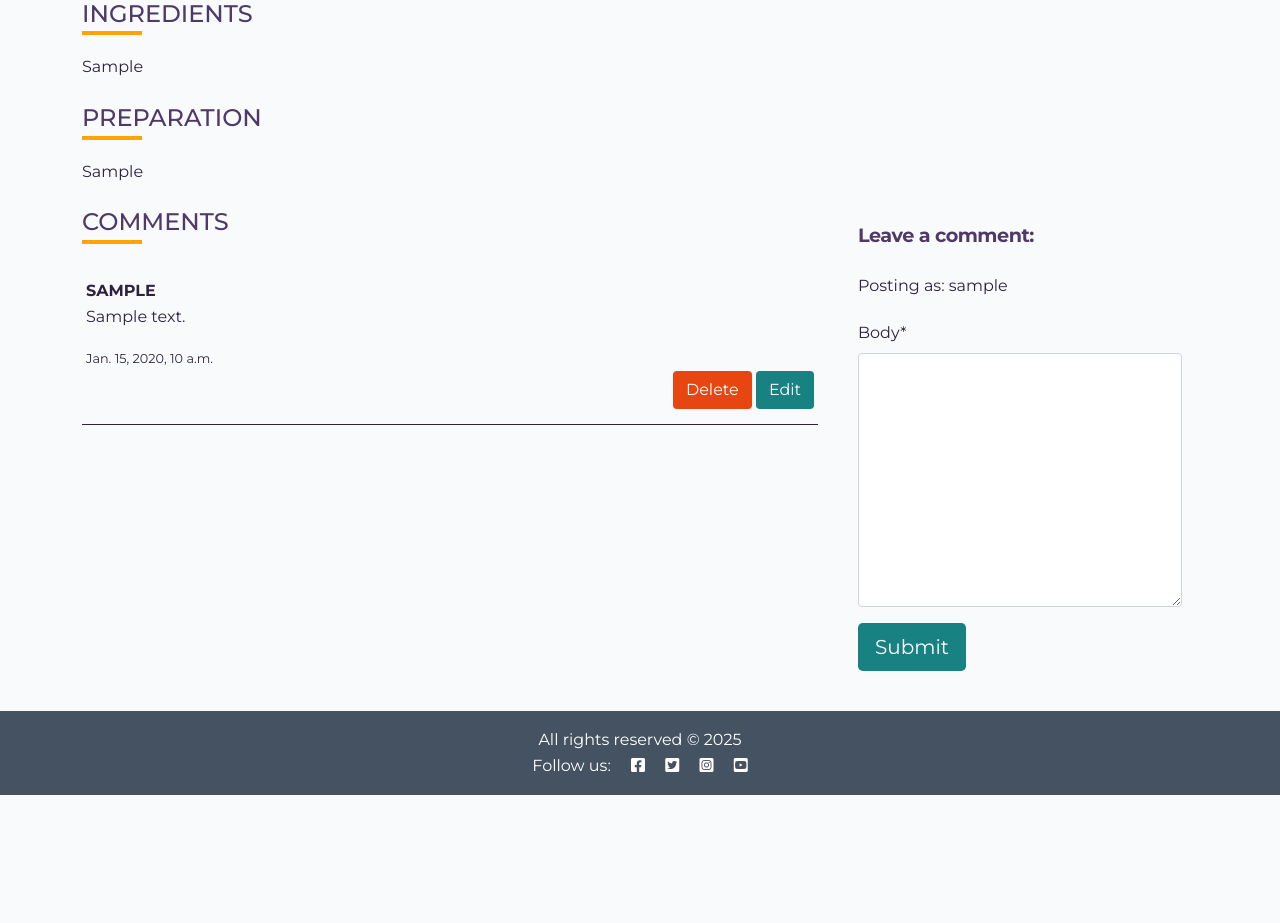
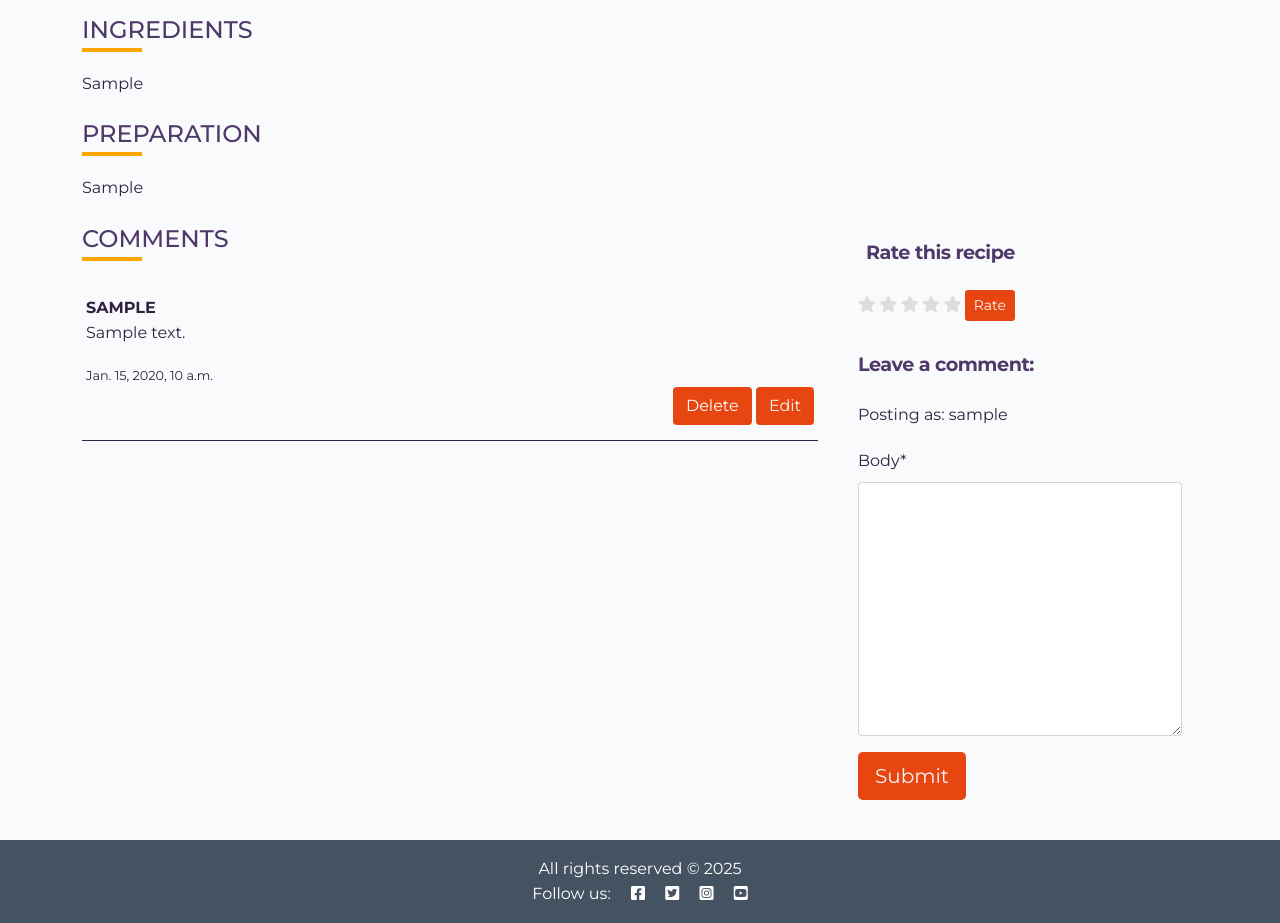
Before and after one commit to gerasoa/MyRecipeBook, a Django app: a page that uses recipes/templates/recipes/recipe_detail.html in a window 1280 px wide. Shown: the part 944-1867 px from the top of the page. Before the commit the page ends 1739 px from the top, so only its background shows below. Run offline with Django 4.2, Linux system fonts and the light colour scheme; a user stored in the database is signed in; tables that the repository leaves empty hold one stand-in row (values such as "Sample post"); some libraries are stand-ins or nearby versions.

Commit message:
Refactor rating functionality; update rating saving logic to use update_or_create and enhance CSS for recipe display

```diff
--- a/recipes/templates/recipes/index_1.html
+++ b/recipes/templates/recipes/index_1.html
@@ -114,7 +114,6 @@
                         {% endif %}
                     {% endfor %}
                 </div>
-                <!-- <p>Average Rating: {{ recipe.average_rating }}</p> -->
             </div>
         </div>
     </div>
--- a/recipes/templates/recipes/recipe_detail.html
+++ b/recipes/templates/recipes/recipe_detail.html
@@ -1,11 +1,11 @@
 {% extends 'base.html' %}
 {% load crispy_forms_tags %}
 {% load static %}
-
+{% load custom_filters %}
 {% block content %}
 
 <div class="container">
-  <div class="row">
+  <div class="row mb-5">
     <div class="col-md-12">
       <!-- Recipe title -->
       <h1>{{ recipe.title }}</h1>
@@ -16,22 +16,29 @@
           </a>
         </strong>
       </span>
-      <!-- <span>Recipe by <strong><a href="#">{{ recipe.chef }}</a></strong></span> -->
       <span class="posted">Posted on {{recipe.created_on|date:"F d, Y"}}</span>
     </div>
   </div>
-  <div class="row">
+  <div class="row mb-5">
     <div class="col col-md-8">
       <!-- Image -->
       <img src="{% static 'images/default.jpg' %}" class="scale" alt="placeholder">
 
-      <strong class="text-secondary">
+      <!-- <strong class="text-secondary">
         <i class="far fa-comments"></i> <a href="#comments-section">see {{ comment_count }} comments</a>
         <i class="fa-heart fa-lg comment-icon favorite-icon {% if user in recipe.favorites.all %}fas{% else %}far{% endif %}"
         data-recipe-id="{{ recipe.id }}" style="cursor: pointer;"></i>
       </strong>
-
       <div class="star-rating">
+        {% for i in 5|range_filter %}
+            {% if i < recipe.average_rating %}
+                <span class="fa fa-star checked"></span>
+            {% else %}
+                <span class="fa fa-star"></span>
+            {% endif %}
+        {% endfor %}
+    </div>  -->
+      <!-- <div class="star-rating">
         <form method="post" action="{% url 'recipe_detail' recipe.slug %}">
             {% csrf_token %}
             <span class="fa fa-star" data-rating="1"></span>
@@ -40,20 +47,42 @@
             <span class="fa fa-star" data-rating="4"></span>
             <span class="fa fa-star" data-rating="5"></span>
             <input type="hidden" name="score" class="rating-value" value="0">
-            <button type="submit" class="btn btn-primary">Submit Rating</button>
+            <button type="submit" class="btn btn-primary">Rate</button>
         </form>
     </div>
-    <p>Average Rating: {{ recipe.average_rating }}</p>
+    <p>Average Rating: {{ recipe.average_rating }}</p> -->
 
     </div>
     <div class="col col-md-4">
+      <div class="recipe-info">
         <p>Recipe Info</p>
         <ul>
-        <li><span>Difficulty: <strong>{{ ecipe.get_difficulty_display }}</strong></span></li>
-        <li><span>Prep time: <strong>{{ recipe.prep_time }}</strong></span></li>
-        <li><span>Cook time: <strong>{{ recipe.cook_time }}</strong></span></li>
-        <li><span>Serving: <strong>{{ recipe.servings }}</strong></span></li>
+          <li><i class="fa-solid fa-utensils"></i> <span>Difficulty: <strong>{{ recipe.get_difficulty_display }}</strong></span></li>
+          <li><i class="fa-regular fa-clock"></i> <span>Prep time: <strong>{{ recipe.prep_time }}</strong></span></li>
+          <li><span><i class="fa-solid fa-blender"></i> Cook time: <strong>{{ recipe.cook_time }}</strong></span></li>
+            <li><span><i class="fa-solid fa-martini-glass-citrus"></i>  Serving: <strong>{{ recipe.servings }}</strong></span></li>
         </ul>
+      </div>
+      <div class="star-rating-total recipe-info">
+
+        <!-- { % for i in 1|range_filter:6 % }
+            { % if i <= recipe.average_rating % }
+                <span class="fa fa-star fa-2x checked"></span>
+            { % else % }
+                <span class="fa fa-star fa-2x"></span>
+             { % endif % }
+        { % endfor % } -->
+    </div>
+      <div class="recipe-info">
+        <i class="far fa-comments"></i> <a href="#comments-section">see {{ comment_count }} comments</a>
+      </div>
+      <div class="recipe-info  mt-4">
+        Rating {{recipe.average_rating}} <span class="fa fa-star fs-6 checked star-rating-total"></span>
+        <div class="recipe-info  mt-4">
+        </div>
+        Saved <span class="fa-heart fs-5 comment-icon favorite-icon {% if user in recipe.favorites.all %}fas{% else %}far{% endif %}"
+          data-recipe-id="{{ recipe.id }}" style="cursor: pointer;"></span>
+      </div>
     </div>
   </div>
   <div class="row mb-4">
@@ -84,9 +113,10 @@
     </div>
   </div> -->
   <div class="row mb-4">
-    <div class="col col-md-8" >
+    <div class="col col-md-8">
       <h2 id="comments-section">Comments</h2>
       <!-- <div id="comments-list"> -->
+      {% if comments %}
         {% for comment in comments %}
           <div class="comment">
             <strong>{{comment.author}}</strong>
@@ -102,9 +132,29 @@
             {% endif %}
           </div>
         {% endfor %}
+      {% else %}
+        <p>No comments yet.</p>
+      {% endif %}
     </div>
 
     <div class="col col-md-4">
+      <div class="card-body star-rating">
+        {% if user.is_authenticated %}
+        <h3>Rate this recipe</h3>
+        <form method="post" action="{% url 'recipe_detail' recipe.slug %}">
+          {% csrf_token %}
+          <button type="submit" class="btn red-o btn-sm">Rate</button>
+          <span class="fa fa-star fa-lg" data-rating="1"></span>
+          <span class="fa fa-star fa-lg" data-rating="2"></span>
+          <span class="fa fa-star fa-lg" data-rating="3"></span>
+          <span class="fa fa-star fa-lg" data-rating="4"></span>
+          <span class="fa fa-star fa-lg" data-rating="5"></span>
+          <input type="hidden" name="score" class="rating-value" value="0">
+
+        </form>
+        {% endif %}
+      </div>
+      <!-- <p>Average Rating: {{ recipe.average_rating }}</p> -->
       <div class="card-body">
         {% if user.is_authenticated %}
         <h3>Leave a comment:</h3>
@@ -112,7 +162,7 @@
         <form id="commentForm" method="post" style="margin-top: 1.3em;">
           {{ comment_form | crispy }}
           {% csrf_token %}
-              <button id="submitButton" type="submit" class="btn btn-signup btn-lg">Submit</button>
+          <button id="submitButton" type="submit" class="btn  btn-lg">Submit</button>
         </form>
         {% else %}
         <p>Log in to leave a comment</p>
--- a/recipes/views.py
+++ b/recipes/views.py
@@ -55,10 +55,11 @@ def Recipe_detail(request, slug):
         if 'score' in request.POST:
             rating_form = RatingForm(request.POST)
             if rating_form.is_valid():
-                rating = rating_form.save(commit=False)
-                rating.recipe = recipe
-                rating.user = request.user
-                rating.save()
+                rating, created = Rating.objects.update_or_create(
+                    recipe=recipe,
+                    user=request.user,
+                    defaults={'score': rating_form.cleaned_data['score']}
+                )
                 # Atualizar a média das avaliações
                 recipe.average_rating = recipe.ratings.aggregate(Avg('score'))['score__avg']
                 recipe.save()
--- a/static/css/style.css
+++ b/static/css/style.css
@@ -129,18 +129,18 @@ body {
     color: #f5b301;
 } */
 
-.star-rating {
+.star-rating-total, .star-rating {
     direction: rtl;
     display: inline-block;
     font-size: 0.8em;
 }
 
-.star-rating .fa-star {
+.star-rating-total, .star-rating .fa-star {
     cursor: pointer;
     color: #ddd;
 }
 
-.star-rating .fa-star.checked {
+.star-rating-total, .star-rating .fa-star.checked {
     color: #f5b301;
 }
 
@@ -199,6 +199,27 @@ body {
     font-size: 0.8rem; /* Different font size */
 }
 
+.recipe-info {
+    /* border: 1px solid red; */
+    margin: 2px
+}
+
+.recipe-info ul {
+    list-style-type: none; /* Remove os bullets dos itens da lista */
+    padding: 0;
+}
+
+.recipe-info ul li {
+     padding: 20px 0;
+     margin: 0;
+     vertical-align: middle;
+}
+
+.recipe-info ul li i{
+    color: rgb(255, 66, 0);
+    font-size: 1.4rem;
+    vertical-align: middle;
+}
 
 
 
@@ -212,6 +233,11 @@ body {
 
 .red-o {
     color: #E84610;
+}
+
+.btn {
+    background-color: #E84610;
+    color: whitesmoke;
 }
 
 .thin {
@@ -312,17 +338,17 @@ body {
     color: lightgray;
 }
 
-.btn-signup,
+/* .btn-signup,
 .btn-edit {
     background-color: #188181;
     color: #fff;
-}
+} */
 
-.btn-signup:hover,
+/* .btn-signup:hover,
 .btn-signup:active {
     background-color: #fff;
     color: #23BBBB;
-}
+} */
 
 .link {
     color: #23BBBB;
```
Lines whose indentation alone changed are shown as unchanged.
